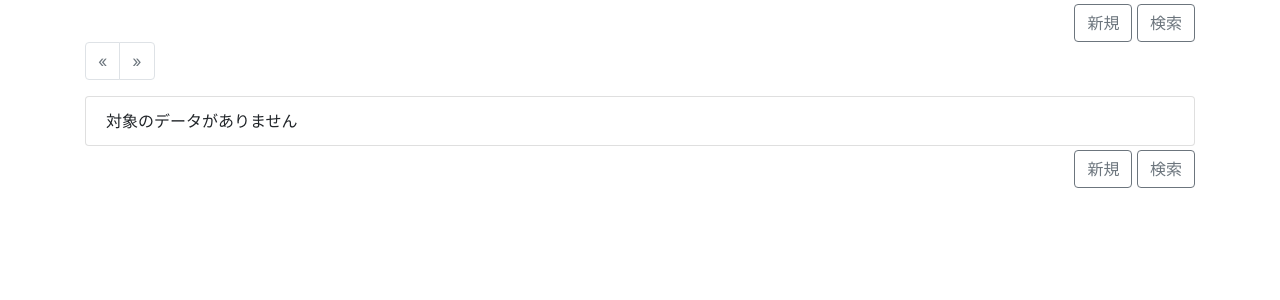
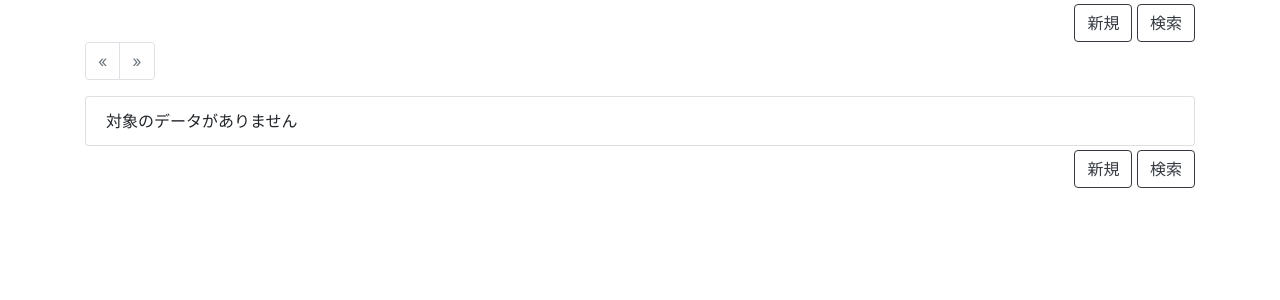
Before and after one commit to okoppe8/django-minimal, a Django app: page / in a window 1280 px wide. Shown: the part 56-356 px from the top of the page. Run offline with Django 3.2, Linux system fonts and the light colour scheme; the visitor is signed in with stand-in values (Sample User, id 1); data comes from the database, SQL or seed files in the repository; data that the repository does not hold is empty; some libraries are stand-ins or nearby versions.

Commit message:
ボタンのクラスを「btn-outline-secondary」から「btn-outline-dark」に変更 こっちのが見やすい

```diff
--- a/app/templates/app/item_detail.html
+++ b/app/templates/app/item_detail.html
@@ -4,14 +4,14 @@
         <h2 class="text-center">詳細表示</h2>
         <div class="row">
             <div class="col-12">
-                <a class="btn btn-outline-secondary float-right" href="{% url 'index' %}">戻る</a>
+                <a class="btn btn-outline-dark float-right" href="{% url 'index' %}">戻る</a>
             </div>
         </div>
         <!--  -->
         {% include "./item_detail_contents.html" %}
         <div class="row">
             <div class="col-12">
-                <a class="btn btn-outline-secondary float-right" href="{% url 'index' %}">戻る</a>
+                <a class="btn btn-outline-dark float-right" href="{% url 'index' %}">戻る</a>
             </div>
         </div>
     </div>
--- a/app/templates/app/item_filter.html
+++ b/app/templates/app/item_filter.html
@@ -17,8 +17,8 @@
                         </div>
                     </form>
                     <div class="modal-footer">
-                        <a class="btn btn-outline-secondary" data-dismiss="modal">戻る</a>
-                        <button type="submit" class="btn btn-outline-secondary" form="filter">検索</button>
+                        <a class="btn btn-outline-dark" data-dismiss="modal">戻る</a>
+                        <button type="submit" class="btn btn-outline-dark" form="filter">検索</button>
                     </div>
                 </div>
             </div>
@@ -27,8 +27,8 @@
             <div class="col-12">
                 <a class="btn btn-secondary filtered" style="visibility:hidden" href="/?page=1">検索を解除</a>
                 <div class="float-right mt-1">
-                    <a class="btn btn-outline-secondary" href="{% url 'create' %}">新規</a>
-                    <a class="btn btn-outline-secondary" data-toggle="modal" data-target="#myModal" href="#">検索</a>
+                    <a class="btn btn-outline-dark" href="{% url 'create' %}">新規</a>
+                    <a class="btn btn-outline-dark" data-toggle="modal" data-target="#myModal" href="#">検索</a>
                 </div>
             </div>
         </div>
@@ -70,9 +70,9 @@
                             <div class="row">
                                 <div class="col-12">
                                     <div class="float-right">
-                                        <a class="btn btn-outline-secondary " href="{% url 'detail' item.pk %}">詳細</a>
-                                        <a class="btn btn-outline-secondary " href="{% url 'update' item.pk %}">編集</a>
-                                        <a class="btn btn-outline-secondary " href="{% url 'delete' item.pk %}">削除</a>
+                                        <a class="btn btn-outline-dark " href="{% url 'detail' item.pk %}">詳細</a>
+                                        <a class="btn btn-outline-dark " href="{% url 'update' item.pk %}">編集</a>
+                                        <a class="btn btn-outline-dark " href="{% url 'delete' item.pk %}">削除</a>
                                     </div>
                                 </div>
                             </div>
@@ -88,8 +88,8 @@
         <div class="row">
             <div class="col-12">
                 <div class="float-right mt-1 mb-3">
-                    <a class="btn btn-outline-secondary" href="{% url 'create' %}">新規</a>
-                    <a class="btn btn-outline-secondary" data-toggle="modal" data-target="#myModal" href="#">検索</a>
+                    <a class="btn btn-outline-dark" href="{% url 'create' %}">新規</a>
+                    <a class="btn btn-outline-dark" data-toggle="modal" data-target="#myModal" href="#">検索</a>
                 </div>
             </div>
         </div>
```
Also changed, not shown: app/templates/app/item_confirm_delete.html (+4 -4 lines), app/templates/app/item_form.html (+4 -4 lines).
